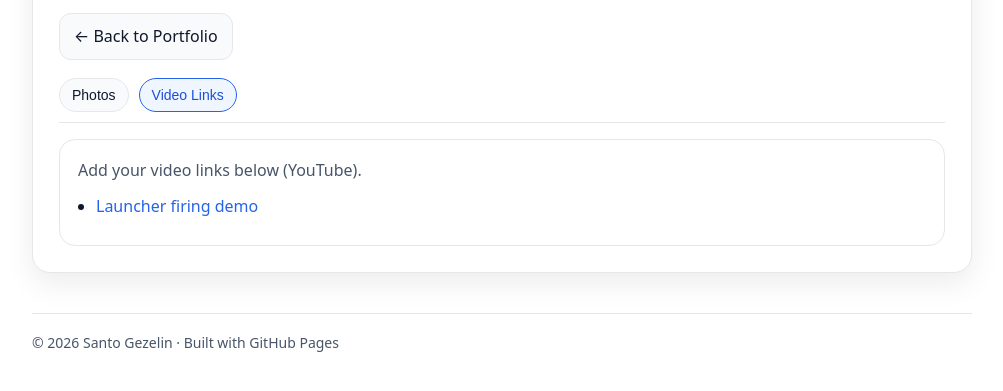
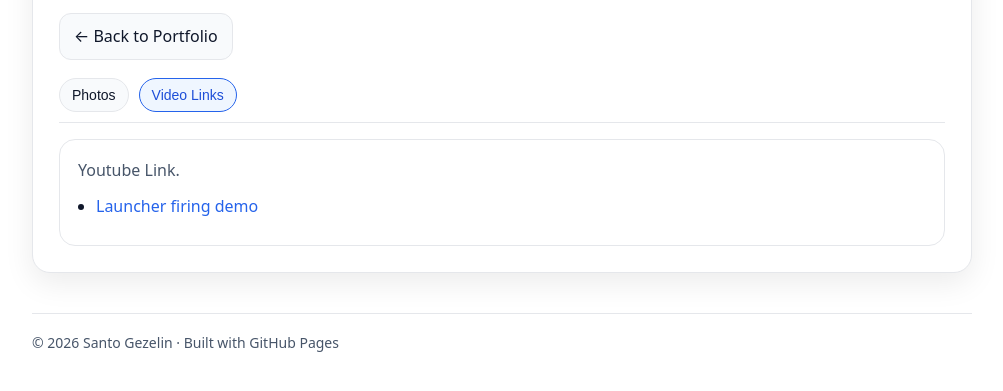
Before and after one commit to SantoGezelin/projlaunch, a plain HTML site: page index.html in a window 1280 px wide. Both pictures are taken after a click on the button "Video Links". Shown: the part 203-594 px from the top of the page, without its empty margins (138-1141 px from the left). Drawn offline with Linux system fonts and the light colour scheme.

Commit message:
Update video link prompt text

```diff
--- a/index.html
+++ b/index.html
@@ -179,7 +179,7 @@
       <div class="tabpanel" id="panel-videos">
         <div class="card">
           <p class="muted" style="margin:0 0 12px">
-            Add your video links below (YouTube).
+            Youtube Link.
           </p>
           <ul class="videolist">
             <li><a href="https://youtu.be/1WUZ0tPtf0M" target="_blank" rel="noopener">Launcher firing demo</a></li>
```
